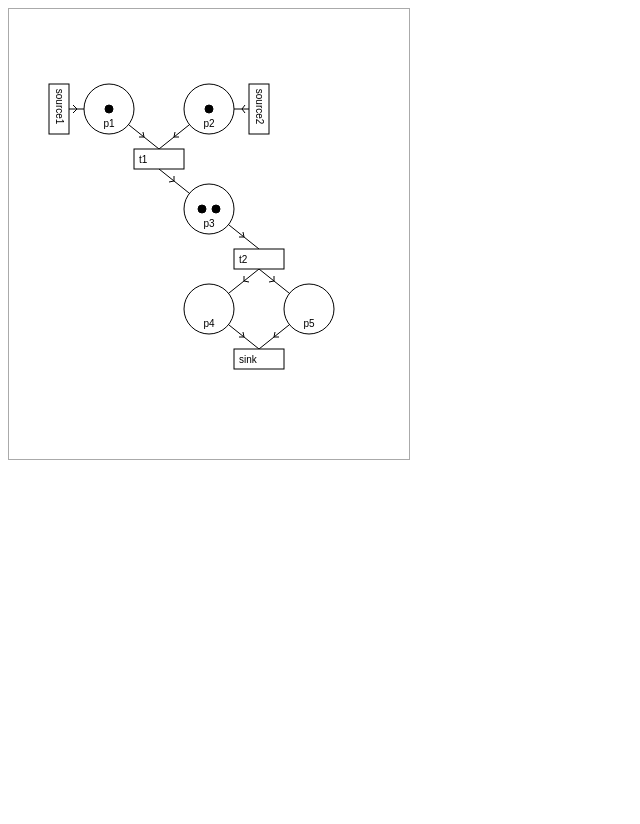
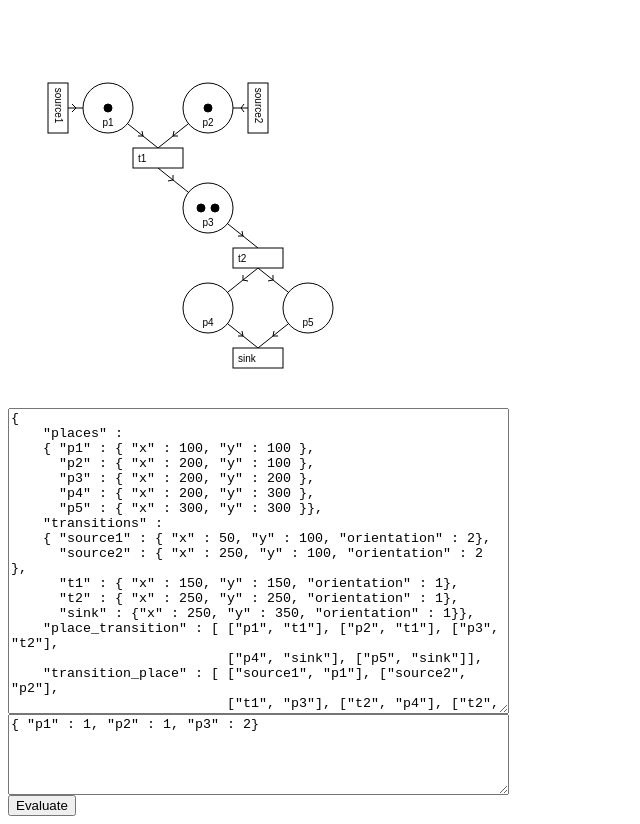
Before and after one commit to blkdev2/petri-nets, a plain HTML site: page index.html in a window 1280 px wide. Shown: the whole page, without its empty margins (0-640 px from the left). Before the commit the page ends 800 px from the top, so only its background shows below. Drawn offline with Linux system fonts and the light colour scheme.

Commit message:
move network definition into HTML and remove cap on n_tokens

```diff
--- a/index.html
+++ b/index.html
@@ -6,12 +6,46 @@
     <style type="text/css">
       #canvas_container {
         width: 400px;
-        height: 450px;
-        border: 1px solid #aaa;
+        height: 400px;
+        -webkit-touch-callout: none;
+        -webkit-user-select: none;
+      }
+      #json_container {
+
       }
     </style>
   </head>
   <body>
     <div id="canvas_container"></div>
+    <span>
+      <div id="json_container">
+	<textarea id="network_text" rows="20" cols="60">
+{
+    "places" :
+    { "p1" : { "x" : 100, "y" : 100 },
+      "p2" : { "x" : 200, "y" : 100 },
+      "p3" : { "x" : 200, "y" : 200 },
+      "p4" : { "x" : 200, "y" : 300 },
+      "p5" : { "x" : 300, "y" : 300 }},
+    "transitions" :
+    { "source1" : { "x" : 50, "y" : 100, "orientation" : 2},
+      "source2" : { "x" : 250, "y" : 100, "orientation" : 2 },
+      "t1" : { "x" : 150, "y" : 150, "orientation" : 1},
+      "t2" : { "x" : 250, "y" : 250, "orientation" : 1},
+      "sink" : {"x" : 250, "y" : 350, "orientation" : 1}},
+    "place_transition" : [ ["p1", "t1"], ["p2", "t1"], ["p3", "t2"],
+			   ["p4", "sink"], ["p5", "sink"]],
+    "transition_place" : [ ["source1", "p1"], ["source2", "p2"],
+			   ["t1", "p3"], ["t2", "p4"], ["t2", "p5"] ]
+}
+	</textarea>
+	<br>
+	<textarea id="marking_text" rows="5" cols="60">
+{ "p1" : 1, "p2" : 1, "p3" : 2}
+	</textarea>
+	<br>
+	<button id="eval_button">Evaluate</button>
+      </div>
+    </span>
   </body>
 </html>
--- a/petrivis.js
+++ b/petrivis.js
@@ -1,38 +1,3 @@
-MAX_TOKENS = 3;
-
-var sample_net = {
-    "places" :
-    { "p1" : { "x" : 100, "y" : 100 },
-      "p2" : { "x" : 200, "y" : 100 },
-      "p3" : { "x" : 200, "y" : 200 } },
-    "transitions" :
-    { "t1" : { "x" : 150, "y" : 150, "orientation" : 1} },
-    "place_transition" : [ ["p1", "t1"], ["p2", "t1"] ],
-    "transition_place" : [ ["t1", "p3"] ]
-};
-
-var sample_net2 = {
-    "places" :
-    { "p1" : { "x" : 100, "y" : 100 },
-      "p2" : { "x" : 200, "y" : 100 },
-      "p3" : { "x" : 200, "y" : 200 },
-      "p4" : { "x" : 200, "y" : 300 },
-      "p5" : { "x" : 300, "y" : 300 }},
-    "transitions" :
-    { "source1" : { "x" : 50, "y" : 100, "orientation" : 2},
-      "source2" : { "x" : 250, "y" : 100, "orientation" : 2 },
-      "t1" : { "x" : 150, "y" : 150, "orientation" : 1},
-      "t2" : { "x" : 250, "y" : 250, "orientation" : 1},
-      "sink" : {"x" : 250, "y" : 350, "orientation" : 1}},
-    "place_transition" : [ ["p1", "t1"], ["p2", "t1"], ["p3", "t2"],
-			   ["p4", "sink"], ["p5", "sink"]],
-    "transition_place" : [ ["source1", "p1"], ["source2", "p2"],
-			   ["t1", "p3"], ["t2", "p4"], ["t2", "p5"] ]
-};
-
-
-var sample_marking = { "p1" : 1, "p2" : 1, "p3" : 2};
-
 function activate_transition(net, marking, tname) {
     // Copy current marking
     var post_marking = {}
@@ -79,9 +44,6 @@ function activate_transition(net, marking, tname) {
 	} else {
 	    post_marking[pname] = 1;
 	}
-	if(post_marking[pname] > MAX_TOKENS) {
-	    post_marking[pname] = MAX_TOKENS;
-	}
     }
 
     return post_marking;
@@ -120,7 +82,9 @@ PlaceElement.prototype = {
 	    this.tokens.push(this.vis.paper.circle(this.p.x, this.p.y - 14, 4));
 	    break;
 	default:
-	    throw ("Display for " + n.toFixed() + " tokens not implemented.");
+	    var number_text = this.vis.paper.text(this.p.x, this.p.y, n.toString());
+	    number_text.attr({'font-size' : 14});
+	    this.tokens.push(number_text);
 	}
 	this.tokens.attr({fill: "black"});
     }
@@ -256,6 +220,16 @@ function line_cmd(x0, y0, x1, y1) {
 
 window.onload = function() {
     var paper = new Raphael(document.getElementById('canvas_container'), 500, 500);
-    //var vis = new PetriNetVisualization(paper, sample_net, activate_transition(sample_net, sample_marking, "t1"));
-    var vis = new PetriNetVisualization(paper, sample_net2, sample_marking);
+    var network_text = document.getElementById("network_text");
+    var marking_text = document.getElementById("marking_text");
+    var eval_button = document.getElementById("eval_button");
+    eval_button.onclick = function () {
+	var network = JSON.parse(network_text.value);
+	var marking = JSON.parse(marking_text.value);
+	paper.clear();
+	var vis = new PetriNetVisualization(paper, network, marking);
+    };
+    var network = JSON.parse(network_text.value);
+    var marking = JSON.parse(marking_text.value);
+    var vis = new PetriNetVisualization(paper, network, marking);
 };
```
